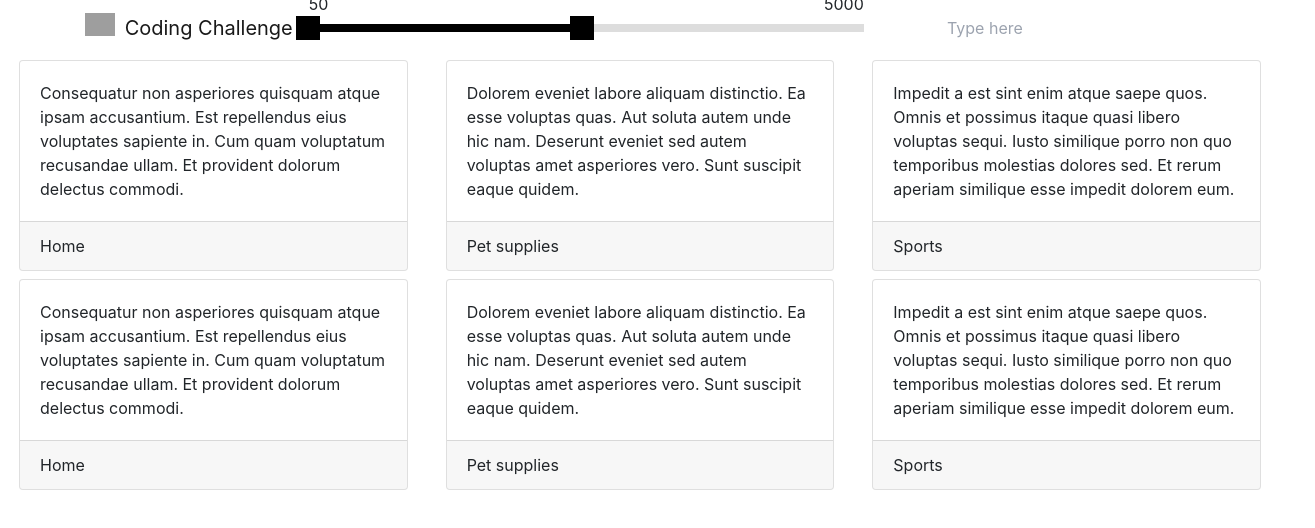
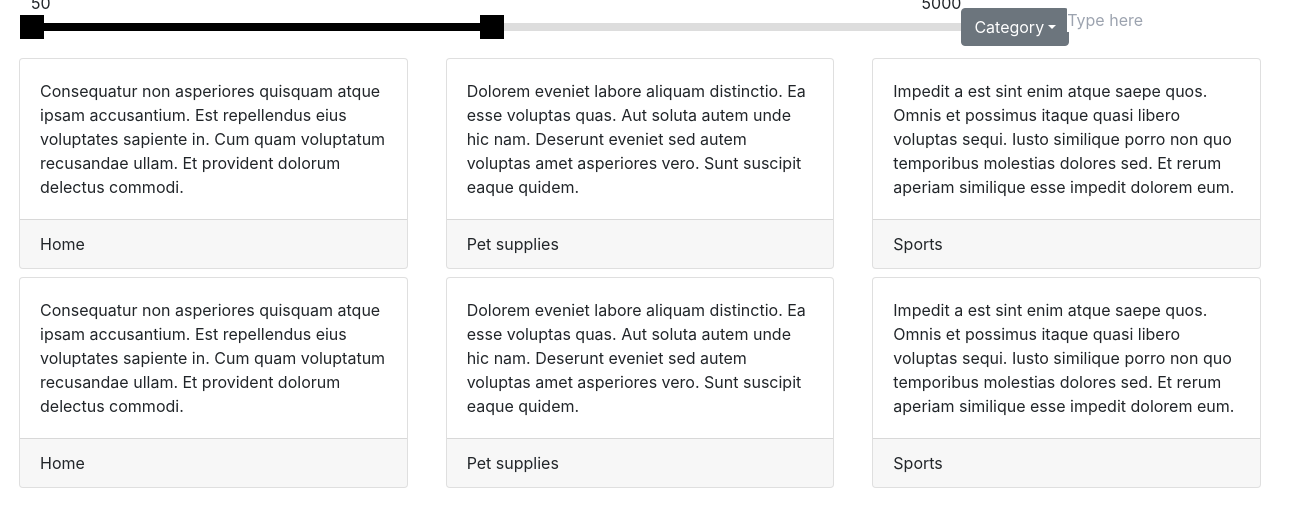
Before and after one commit to no-on3/coding-challenge-front, a Nuxt app: page / in a window 1280 px wide. Shown: the top 528 px of the page, 1315 px wide, since content can reach past the window. Built offline with nearby package versions, Linux system fonts and the light colour scheme; grey boxes are pictures that could not be loaded.

Commit message:
chore(fix): wip add category dropdown

```diff
--- a/components/Navbar.vue
+++ b/components/Navbar.vue
@@ -1,23 +1,20 @@
 <!-- Please remove this file from your project -->
 <template>
   <b-navbar toggleable="lg" type="light" variant="app">
-    <div class="container">
-      <b-navbar-brand to="/">
-        <img
-          src="/logo.png"
-          width="30"
-          height="30"
-          class="d-inline-block align-top mr-1"
-          alt="Logo"
-        />
-        Coding Challenge
-      </b-navbar-brand>
+    <b-container fluid>
 
-      <b-navbar-toggle target="nav-collapse"></b-navbar-toggle>
+          <price-range-slider :track-height="0.2" />
 
-    <price-range-slider
-    :track-height="0.2"
-    />
+      <b-row>
+        <b-col lg="4">
+          <div>
+            <b-dropdown id="category" text="Category" class="">
+              <b-dropdown-item>First Action</b-dropdown-item>
+
+            </b-dropdown>
+          </div>
+        </b-col>
+        <b-col lg="4">
           <b-collapse id="nav-collapse" is-nav>
             <b-navbar-nav class="ml-auto">
               <form class="searchForm" @submit.prevent="submitSearch">
@@ -36,7 +33,9 @@
               </form>
             </b-navbar-nav>
           </b-collapse>
-    </div>
+        </b-col>
+      </b-row>
+    </b-container>
   </b-navbar>
 </template>
 
@@ -46,7 +45,7 @@ import PriceRangeSlider from './PriceRangeSlider.vue'
 
 @Component({
   components: {
-    PriceRangeSlider
+    PriceRangeSlider,
   },
 })
 export default class Navbar extends Vue {
--- a/components/PriceRangeSlider.vue
+++ b/components/PriceRangeSlider.vue
@@ -216,7 +216,7 @@ export default {
   right: 0;
 }
 .track-container {
-  width: 50%;
+  width: 100%;
   position: relative;
   cursor: pointer;
   height: 0.5rem;
```
Lines whose indentation alone changed are shown as unchanged.
